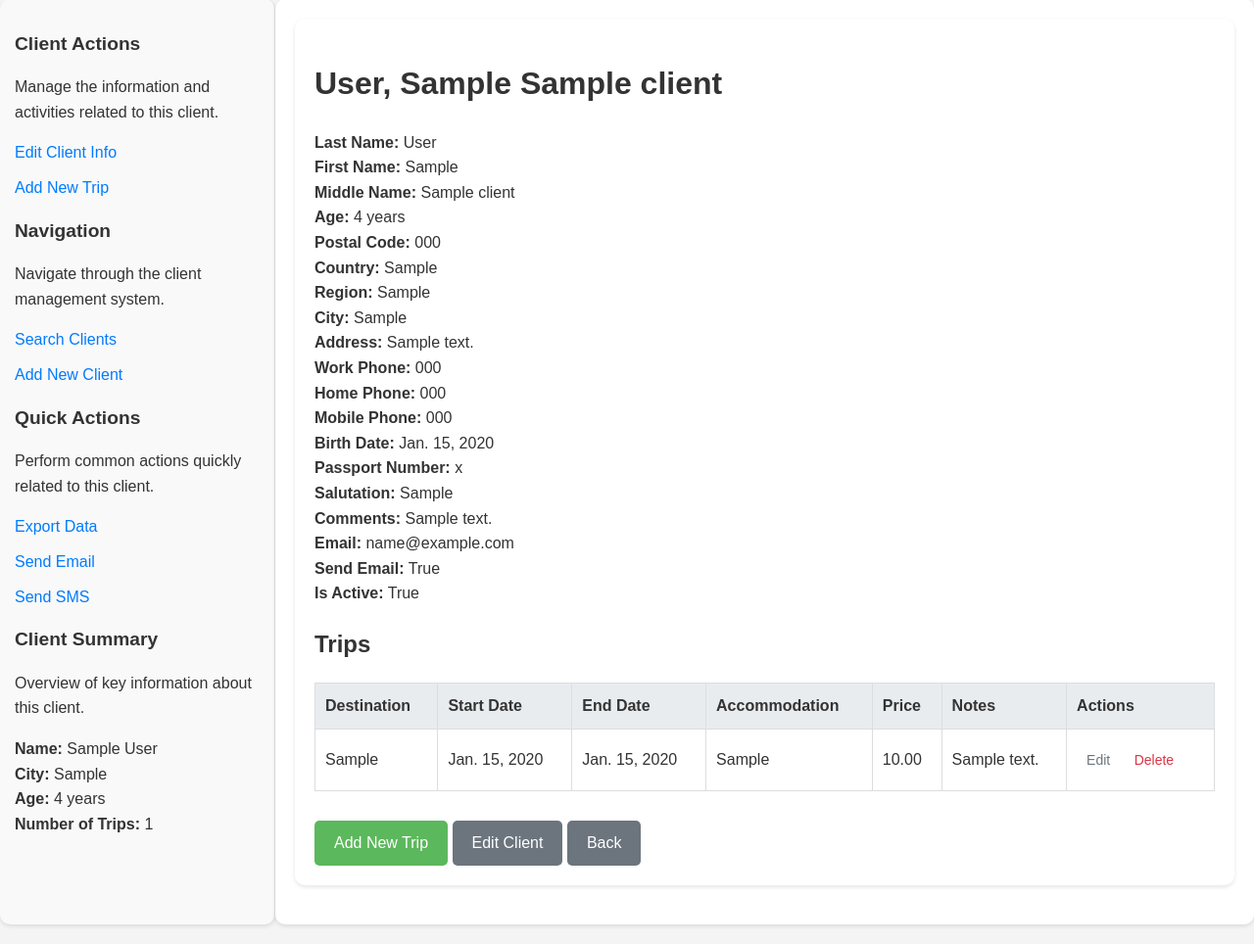
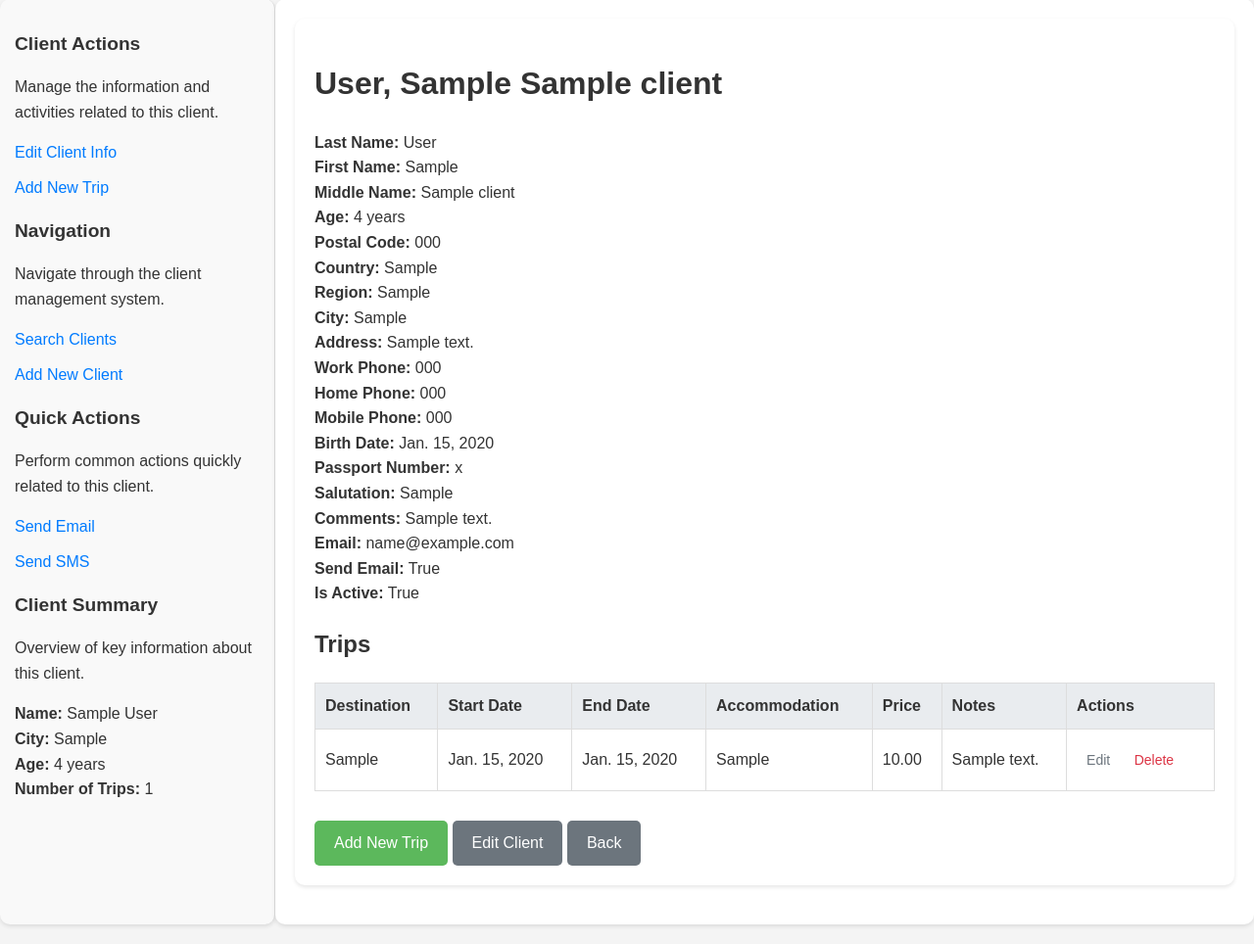
Before and after one commit to iOSSergey/client-management-system, a Django app: page /client/1/ in a window 1280 px wide. Shown: the part 47-1011 px from the top of the page at 98% size. Run offline with Django 5.2, Linux system fonts and the light colour scheme; tables that the repository leaves empty hold one stand-in row (values such as "Sample post").

Commit message:
:sparkles: Update Client Details and Edit Pages

```diff
--- a/clients/templates/clients/client_detail.html
+++ b/clients/templates/clients/client_detail.html
@@ -21,7 +21,6 @@
 <h2>Quick Actions</h2>
 <p>Perform common actions quickly related to this client.</p>
 <ul>
-    <li><a href="#">Export Data</a></li> <!-- Export the client's data to a file -->
     <li><a href="mailto:{{ client.email }}">Send Email</a></li> <!-- Send an email to the client -->
     {% if client.mobile_phone %}
     <li><a href="sms:+{{ client.mobile_phone }}">Send SMS</a></li>
@@ -39,8 +38,6 @@
 
 {% block content %}
 <div class="client-details">
-
-
     <h1>{{ client.last_name }}, {{ client.first_name }} {{ client.middle_name }}</h1>
     <div class="client-info">
         <div><strong>Last Name:</strong> {{ client.last_name }}</div>
--- a/clients/templates/clients/edit_client.html
+++ b/clients/templates/clients/edit_client.html
@@ -4,7 +4,7 @@
 <h2>Edit Client:</h2>
 <p>Use this form to update the client's information.</p>
 <ul>
-    <li><a href="{% url 'client_detail' client.id %}">Go Back</a></li>
+  <li><a href="{% url 'client_detail' client.id %}">Go Back</a></li>
 </ul>
 {% endblock %}
 
```
